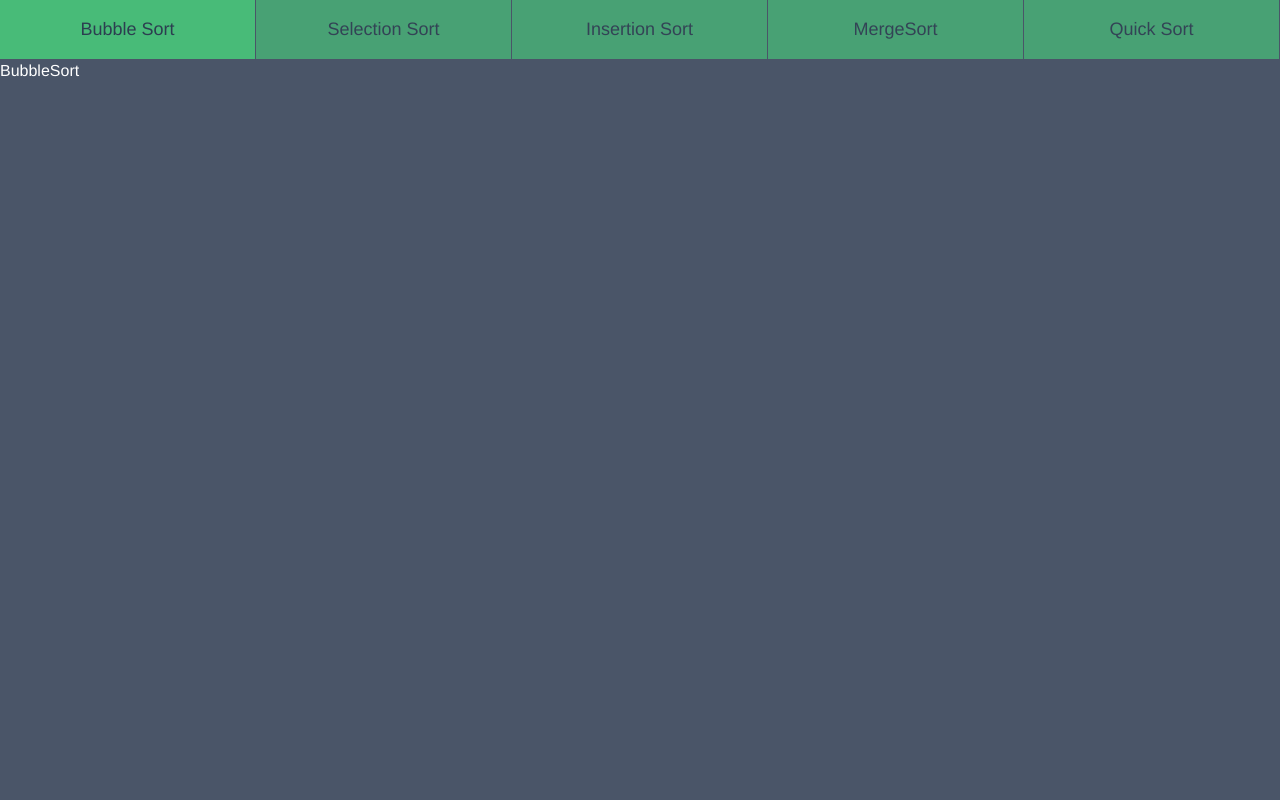
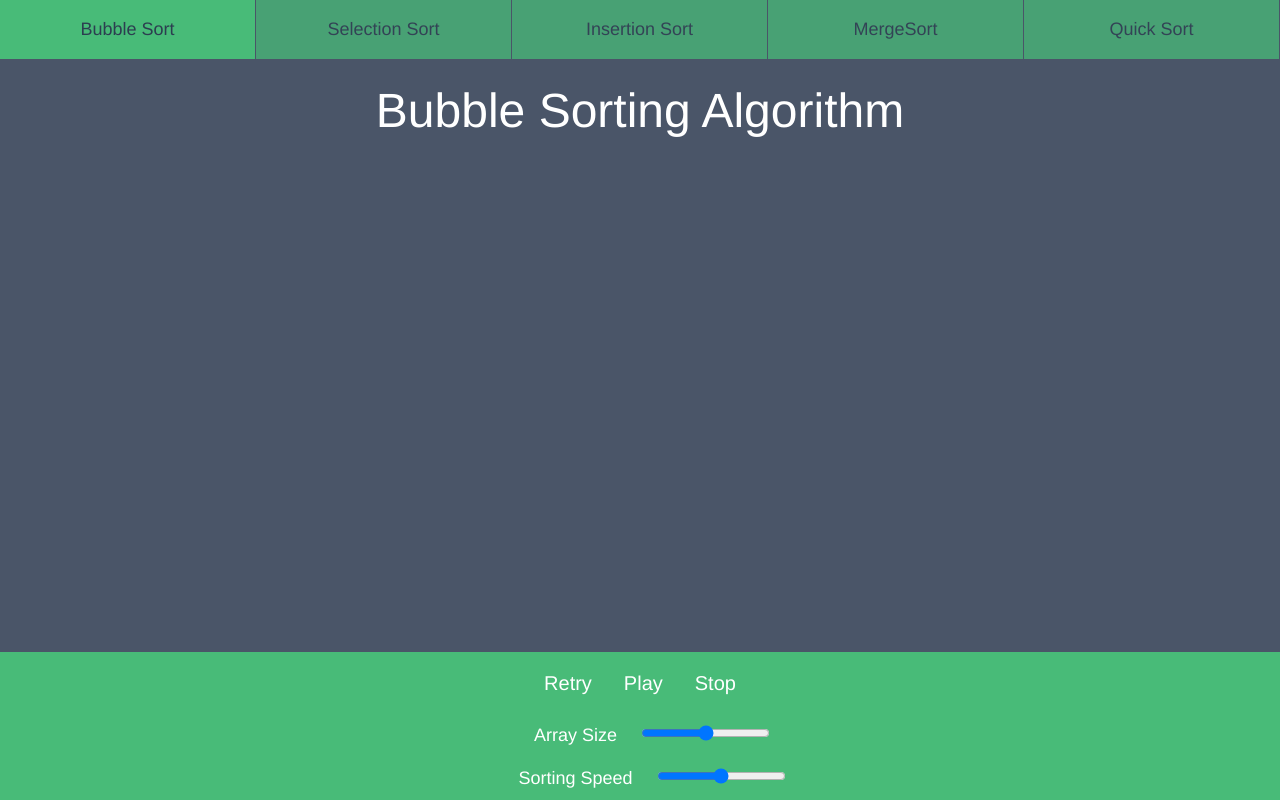
Before and after one commit to VanwildemeerschBrent/SortingVisualizer, a Vue app: page /bubble-sort in a window 1280 px wide. Built offline with nearby package versions, Linux system fonts and the light colour scheme.

Commit message:
Options component

```diff
--- a/src/App.vue
+++ b/src/App.vue
@@ -31,6 +31,7 @@
 	</div>
 </template>
 
+
 <style lang="scss">
 	#app {
 		font-family: Avenir, Helvetica, Arial, sans-serif;
--- a/src/components/FilterComponent.vue
+++ b/src/components/FilterComponent.vue
@@ -1,5 +1,21 @@
 <template>
-	<div></div>
+	<div class="w-auto text-white">
+		<div class="text-xl text-center">
+			<button class="p-4 hover:bg-green-800">Retry</button>
+			<button class="p-4 hover:bg-green-800">Play</button>
+			<button class="p-4 hover:bg-green-800">Stop</button>
+		</div>
+		<div class="text-lg text-center">
+			<div class="inline-block p-2">
+				<label class="relative w-2/12 px-6 text-center">Array Size</label>
+				<input type="range" />
+			</div>
+			<div class="p-2">
+				<label class="relative w-2/12 px-6 text-center">Sorting Speed</label>
+				<input type="range" />
+			</div>
+		</div>
+	</div>
 </template>
 
 <script lang="ts">
--- a/src/views/BubbleSort.vue
+++ b/src/views/BubbleSort.vue
@@ -1,14 +1,19 @@
 <template>
 	<div class="w-full text-white">
-		<p>BubbleSort</p>
+		<p class="p-4 text-5xl text-center">Bubble Sorting Algorithm</p>
+		<FilterComponent class="fixed bottom-0 w-screen h-auto bg-green-500" />
 	</div>
 </template>
 
 <script lang="ts">
 	import Vue from "vue";
+	import FilterComponent from "../components/FilterComponent.vue";
 
 	export default Vue.extend({
-		name: "BubbleSort"
+		name: "BubbleSort",
+		components: {
+			FilterComponent
+		}
 	});
 </script>
 
```
